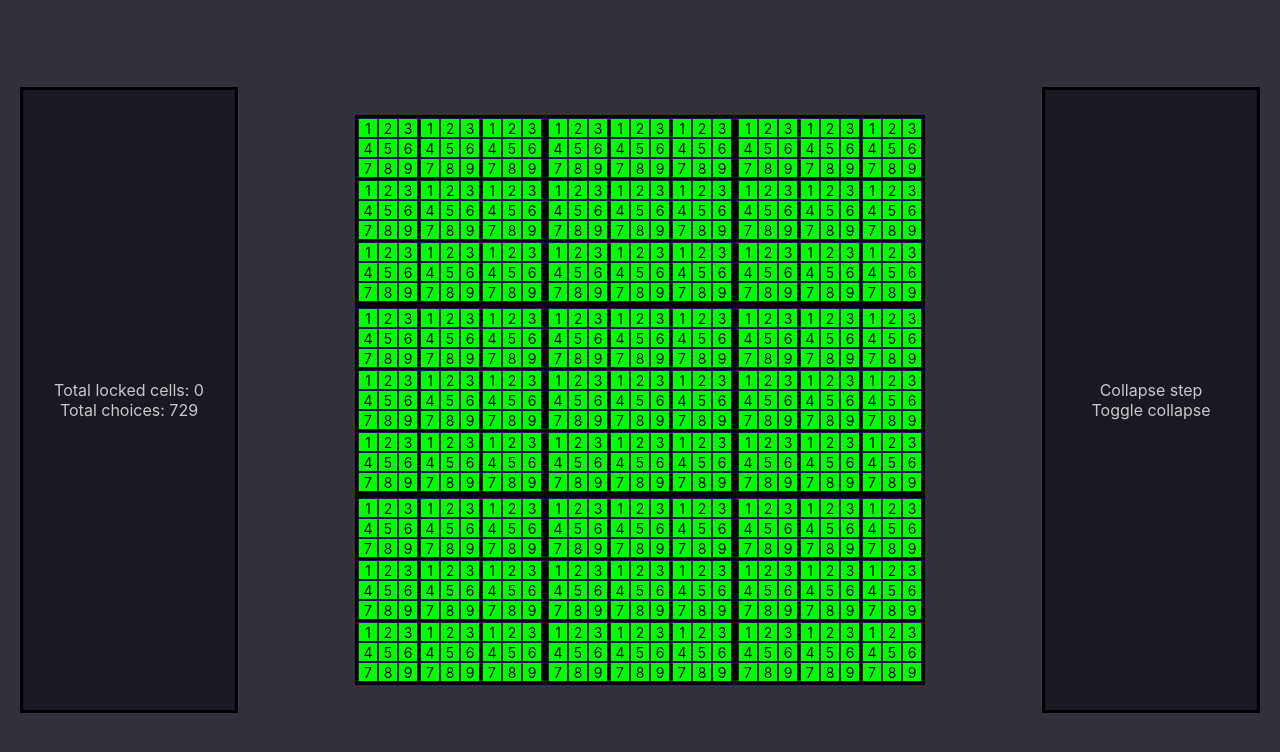
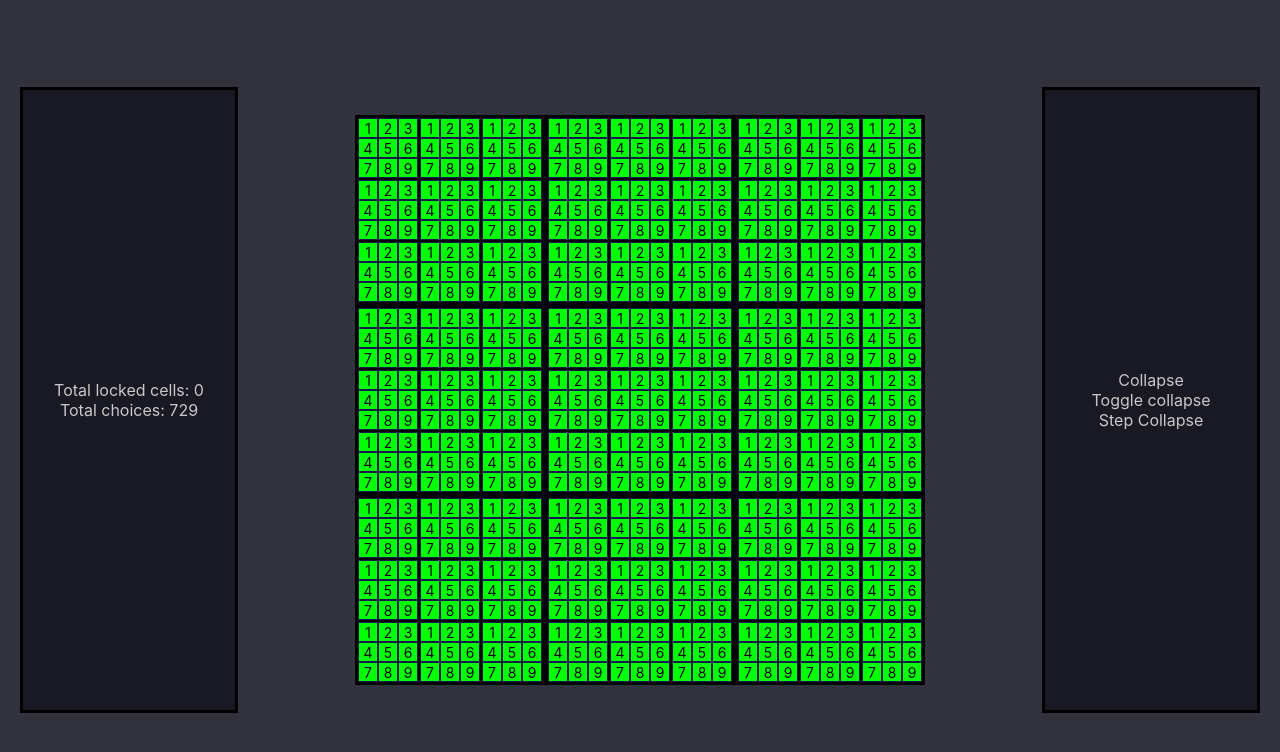
Before and after one commit to peoplestealusernames/sudoku-wave-collapse, a React (Create React App) app: page / in a window 1280 px wide. Shown: the top 752 px of the page. Built offline with nearby package versions, Linux system fonts and the light colour scheme.

Commit message:
Added Collapse button Changed Order of collapse buttons

```diff
--- a/src/RightPanel.tsx
+++ b/src/RightPanel.tsx
@@ -43,14 +43,19 @@ export function RightPanel(props: {
 
     return <div id="right panel" className="RightPanel">
         <div
-            onClick={Step}
+            onClick={() => { while (true) { Step() } }}
         >
-            Collapse step
+            Collapse
         </div>
         <div
             onClick={ToggleTimer}
         >
             Toggle collapse
+        </div>
+        <div
+            onClick={Step}
+        >
+            Step Collapse
         </div>
     </div>
 }
```
